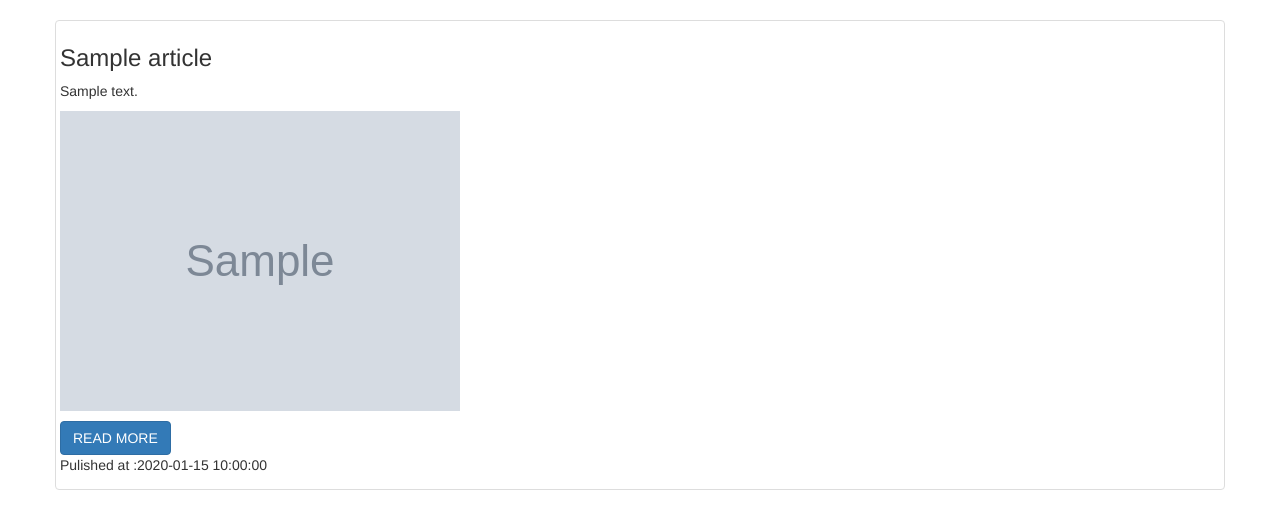
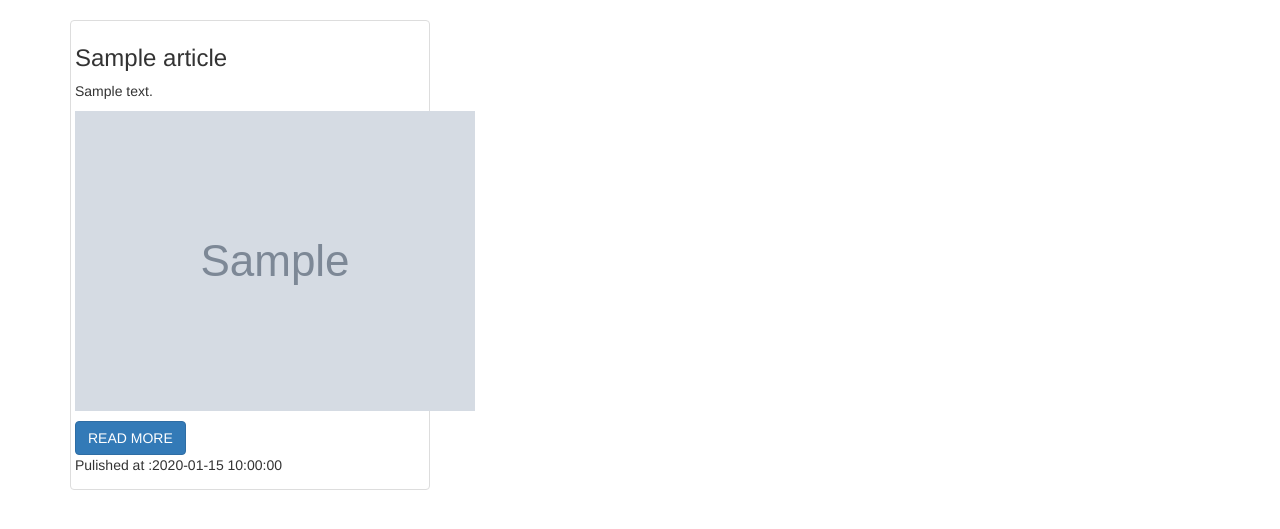
Before and after one commit to laetitia123/News-Highlight, a Flask app: template app/templates/articles.html in a window 1280 px wide. Shown: the part 52-581 px from the top of the page. Run offline with Flask 2, Linux system fonts and the light colour scheme; the template is opened without the code that fills it: most values are stand-ins (such as "Sample title", 1, 10 or a date in 2020); grey boxes marked "Sample" are stand-in pictures; some libraries are stand-ins or nearby versions.

Commit message:
class adeed

```diff
--- a/app/templates/articles.html
+++ b/app/templates/articles.html
@@ -5,9 +5,9 @@
 <div class="container">
     <div class="row">
         {%for article in articles %}
-        <div class="col-md-">
+        <div class="col-md-4">
             <div class="thumbnail">
-            <h3>{{ article.title }}</h3>
+             <h3>{{ article.title }}</h3>
 
             <p class="overview"> {{article.description}}</p>
             <p><img src="{{article.urlToImage}}"class="img-fluid"s></p>
```
